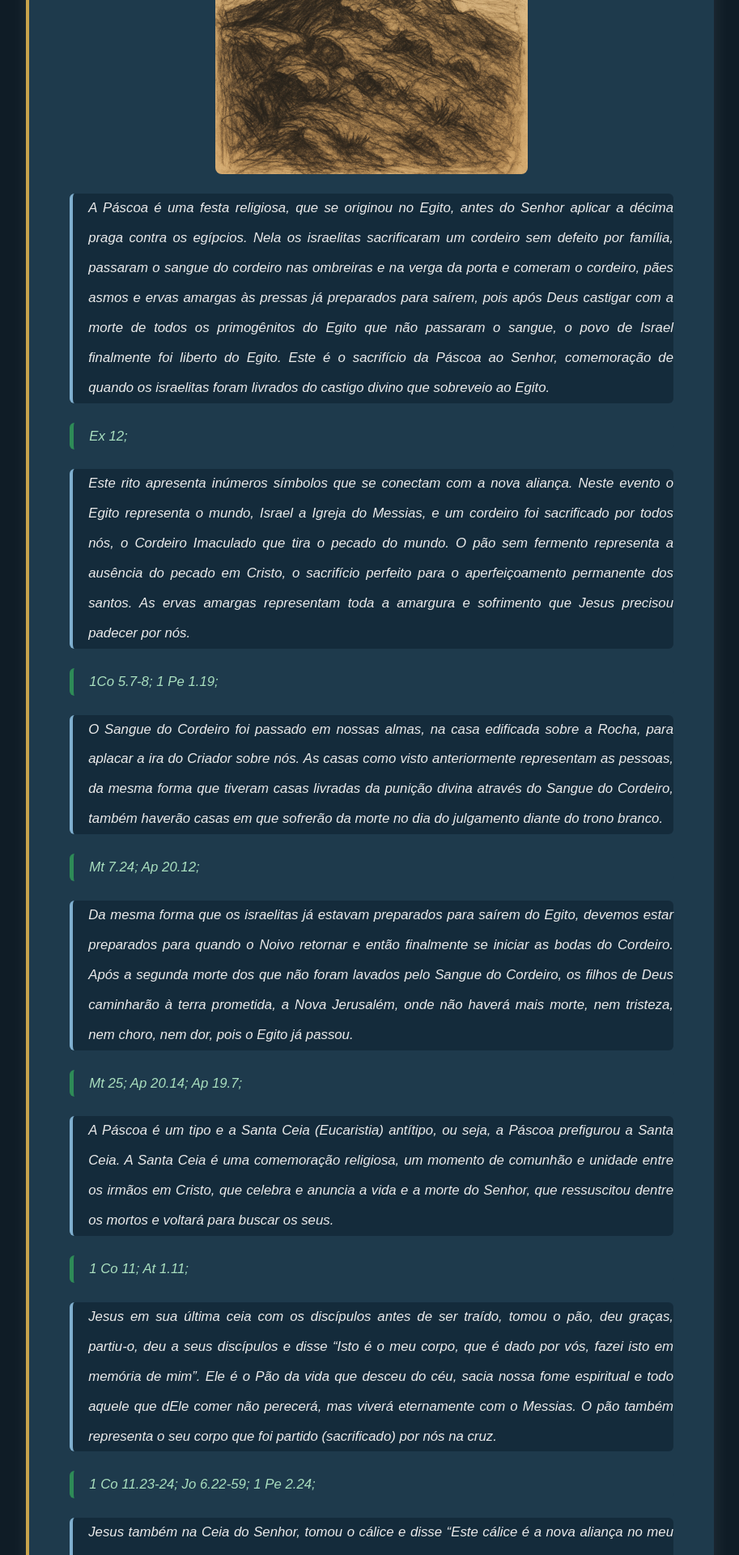
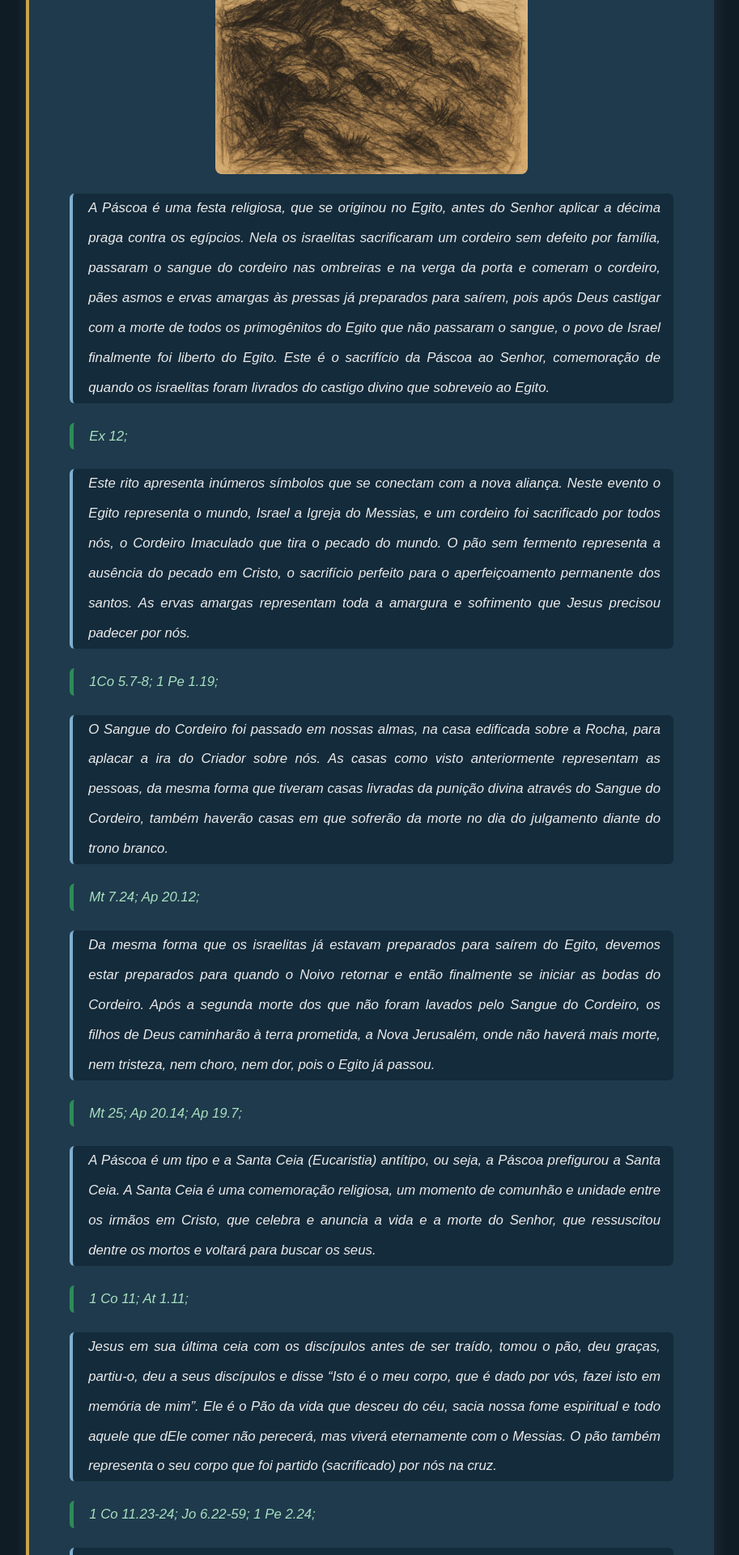
Before and after one commit to Rasyonheneyah/apologetica, a Jekyll site: the page built from _posts/2026-01-16-pascoa-a-ensinar.md, in a window 1280 px wide. Shown: the part 961-2881 px from the top of the page at 81% size, without its empty margins (183-1096 px from the left). Built offline with Jekyll 4.4.1, drawn with Linux system fonts in a browser that asks for light colours; some web fonts are replaced; comment, search, counter and statistics services are not loaded.

Commit message:
Update post.css

```diff
--- a/css/post.css
+++ b/css/post.css
@@ -83,6 +83,7 @@ main a:hover {
 main blockquote {
     border-left: 4px solid #7FAFCF;
     padding-left: 1.2rem;
+    padding-right: 1.0rem;
     margin: 1.5rem 0;
     color: #B0BCC2;
     font-style: italic;
```
